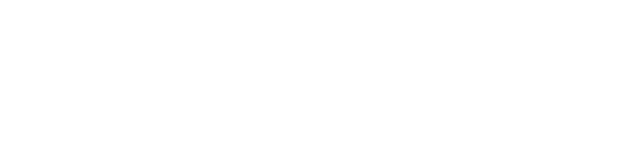
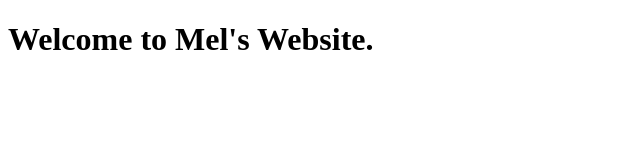
Before and after one commit to Mel-commit/My-First-Repo, a plain HTML site: page index.html in a window 1280 px wide. Shown: the whole page, without its empty margins (0-640 px from the left). Drawn offline with Linux system fonts and the light colour scheme.

Commit message:
adding h1 tag

```diff
--- a/index.html
+++ b/index.html
@@ -6,6 +6,7 @@
     <title></title>
 </head>
 <body>
+<h1>Welcome to Mel's Website.</h1>
+</body>
 
-</body>
 </html>
```
